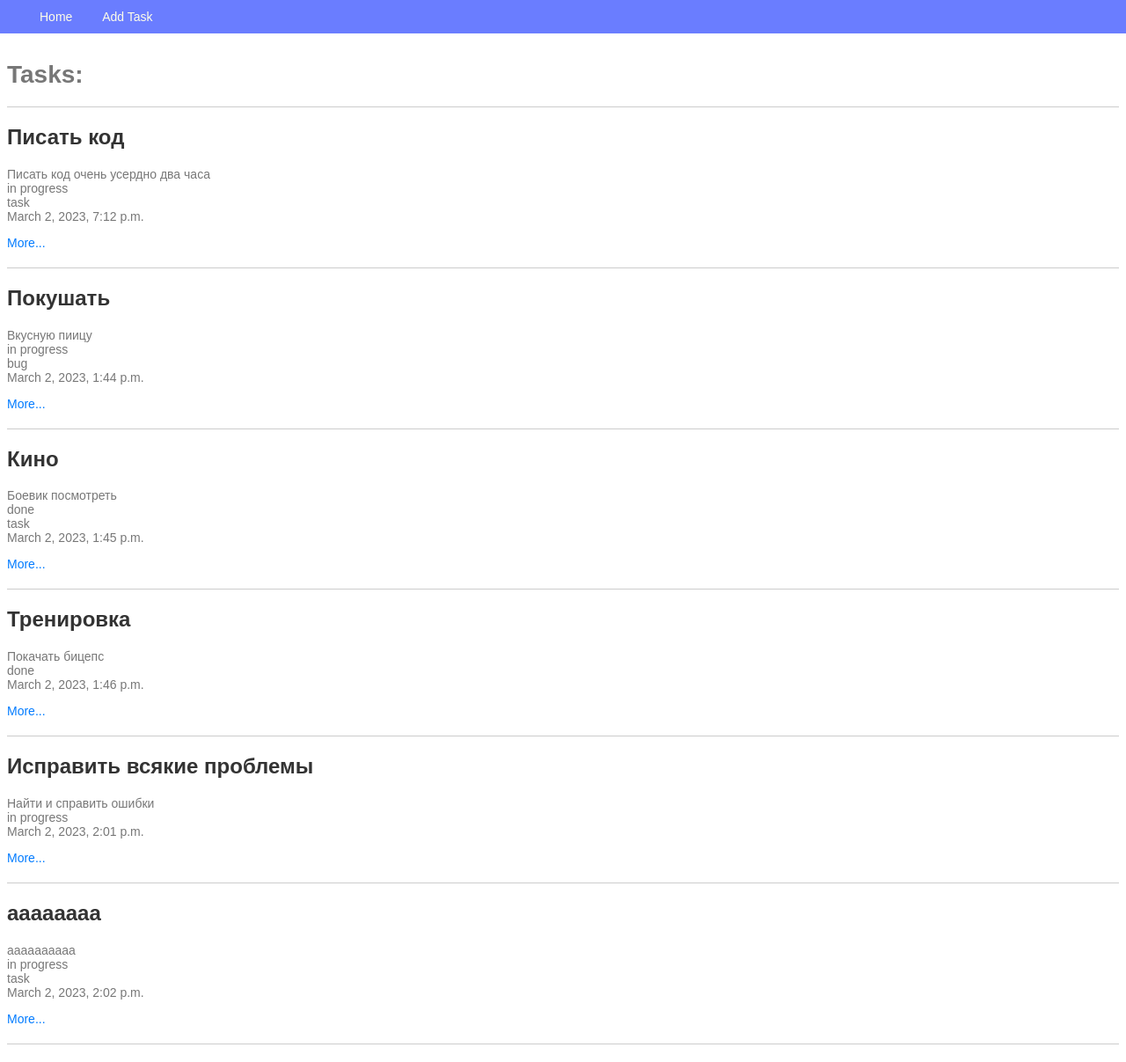
After one commit to IvanAshikhin/homework_57_ivan_ashikhin, a Django app: page / in a window 1280 px wide. The commit adds this page. Shown: the whole page at 88% size. Run offline with Django 4.2, Linux system fonts and the light colour scheme; data comes from the database, SQL or seed files in the repository; both versions use the stored data as it was after the commit.

Commit message:
Домашняя страница
Реализовал домашнюю страницу с выводом информации

```diff
--- a/app/app/settings.py
+++ b/app/app/settings.py
@@ -123,6 +123,9 @@ USE_TZ = True
 # https://docs.djangoproject.com/en/4.1/howto/static-files/
 
 STATIC_URL = 'static/'
+STATICFILES_DIRS = [
+    BASE_DIR / 'static'
+]
 
 # Default primary key field type
 # https://docs.djangoproject.com/en/4.1/ref/settings/#default-auto-field
--- a/app/app/urls.py
+++ b/app/app/urls.py
@@ -16,6 +16,10 @@ Including another URLconf
 from django.contrib import admin
 from django.urls import path
 
+from django.contrib import admin
+from django.urls import path, include
+
 urlpatterns = [
     path('admin/', admin.site.urls),
+    path('', include('webapp.urls')),
 ]
--- /dev/null
+++ b/app/static/css/style.css
@@ -0,0 +1,158 @@
+body {
+  font-family: Arial, sans-serif;
+  font-size: 16px;
+}
+
+.task{
+    padding-top: 50px;
+}
+
+ul li a {
+  display: block;
+  padding: 10px;
+  text-decoration: none;
+  color: #333;
+}
+
+ul li a:hover {
+  background-color: #ddd;
+}
+
+h2 {
+  margin-top: 0;
+  font-size: 24px;
+  color: #333;
+}
+
+div {
+  font-size: 14px;
+  color: #777;
+}
+
+p a {
+  color: #007bff;
+  text-decoration: none;
+}
+
+p a:hover {
+  text-decoration: underline;
+}
+
+hr {
+  margin: 20px 0;
+  border: 0;
+  border-top: 1px solid #ccc;
+}
+
+.navbar {
+    display: block;
+    background: #6a7dff;
+    position: fixed;
+    top: 0;
+    right: 0;
+    left: 0;
+    font-size: 0;
+    box-sizing: border-box;
+    padding: 7px 30px;
+
+}
+
+
+
+.menu {
+    font-size: 14px;
+    line-height: 1;
+    padding: 0;
+    margin: 0;
+    display: inline-block;
+    color: #fffee8;
+
+}
+
+.menu li {
+    display: inline-block;
+
+}
+
+.menu a {
+    display: inline-block;
+    text-decoration: none;
+    color: inherit;
+    padding: 5px 15px;
+
+}
+
+.menu a:hover {
+    color: white;
+    text-decoration: none;
+
+}
+
+form label {
+  display: block;
+  margin-top: 10px;
+  font-size: 18px;
+  color: #555;
+}
+
+form input[type="text"],
+form select,
+form input[type="date"] {
+  display: block;
+  width: 100%;
+  padding: 10px;
+  font-size: 16px;
+  border: 1px solid #ccc;
+  border-radius: 4px;
+  box-sizing: border-box;
+  margin-bottom: 20px;
+}
+
+form input[type="submit"] {
+  background-color: #007bff;
+  color: #fff;
+  font-size: 16px;
+  padding: 10px 20px;
+  border: none;
+  border-radius: 4px;
+  cursor: pointer;
+}
+
+.new_task{
+    padding-top: 30px;
+}
+
+form input[type="submit"]:hover {
+  background-color: #0069d9;
+}
+
+form input[type="submit"]:active {
+  background-color: #005cbf;
+}
+
+h1.detail {
+  font-size: 32px;
+  color: #333;
+  padding-top: 30px;
+}
+
+p.detail_desc,
+p.details,
+p.detail_status,
+p.detail_date {
+  margin-top: 20px;
+  font-size: 18px;
+  color: #555;
+}
+
+p.detail_desc {
+  font-weight: bold;
+}
+
+p.detail_status {
+  text-transform: uppercase;
+}
+
+p.detail_date {
+  font-style: italic;
+}
--- /dev/null
+++ b/app/webapp/templates/base.html
@@ -0,0 +1,25 @@
+{% load static %}
+<!doctype html>
+<html lang="en">
+<head>
+    <meta charset="UTF-8">
+    <meta name="viewport"
+         content="width=device-width, user-scalable=no, initial-scale=1.0, maximum-scale=1.0, minimum-scale=1.0">
+    <meta http-equiv="X-UA-Compatible" content="ie=edge">
+    <title>{% block title %}Tracker{% endblock %}</title>
+    <link rel="stylesheet" href="{% static 'css/style.css' %}">
+</head>
+<body>
+<nav class="navbar">
+    <div class="container">
+        <ul class="menu">
+            <li><a href="{% url 'index_page' %}">Home</a></li>
+            {% block menu %}{% endblock %}
+        </ul>
+    </div>
+</nav>
+<div class="container">
+    {% block content %}{% endblock %}
+</div>
+</body>
+</html>
--- a/app/webapp/templates/index.html
+++ b/app/webapp/templates/index.html
@@ -1,10 +1,20 @@
-<!DOCTYPE html>
-<html lang="en">
-<head>
-    <meta charset="UTF-8">
-    <title>Title</title>
-</head>
-<body>
+{% extends 'base.html' %}
+{% block menu %}
+    <li><a href="#">Add Task</a></li>
 
-</body>
-</html>
+{% endblock %}
+{% block content %}
+    <h1 class='task'>Tasks:</h1>
+    <hr/>
+    {% for task in tasks %}
+        <h2>{{ task.summary }}</h2>
+        <div>{{ task.description }}</div>
+        <div>{{ task.status }}</div>
+         {% for task_type in task.type.all %}
+                <div>{{ task_type }}</div>
+        {% endfor %}
+        <div>{{ task.created_at }}</div>
+        <p><a href="#">More...</a></p>
+        <hr/>
+    {% endfor %}
+{% endblock %}
--- /dev/null
+++ b/app/webapp/urls.py
@@ -0,0 +1,9 @@
+from django.urls import path
+
+from webapp.views.base import IndexView
+
+urlpatterns = [
+    path("", IndexView.as_view(), name="index_page"),
+    path("article/", IndexView.as_view()),
+
+]
--- /dev/null
+++ b/app/webapp/views/base.py
@@ -0,0 +1,12 @@
+from django.views.generic import TemplateView
+
+from webapp.models import Task
+
+
+class IndexView(TemplateView):
+    template_name = 'index.html'
+
+    def get_context_data(self, **kwargs):
+        context = super().get_context_data(**kwargs)
+        context['tasks'] = Task.objects.all()
+        return context
```
Also changed, not shown: app/fixtures/dump.json (added, +124 -0 lines).
